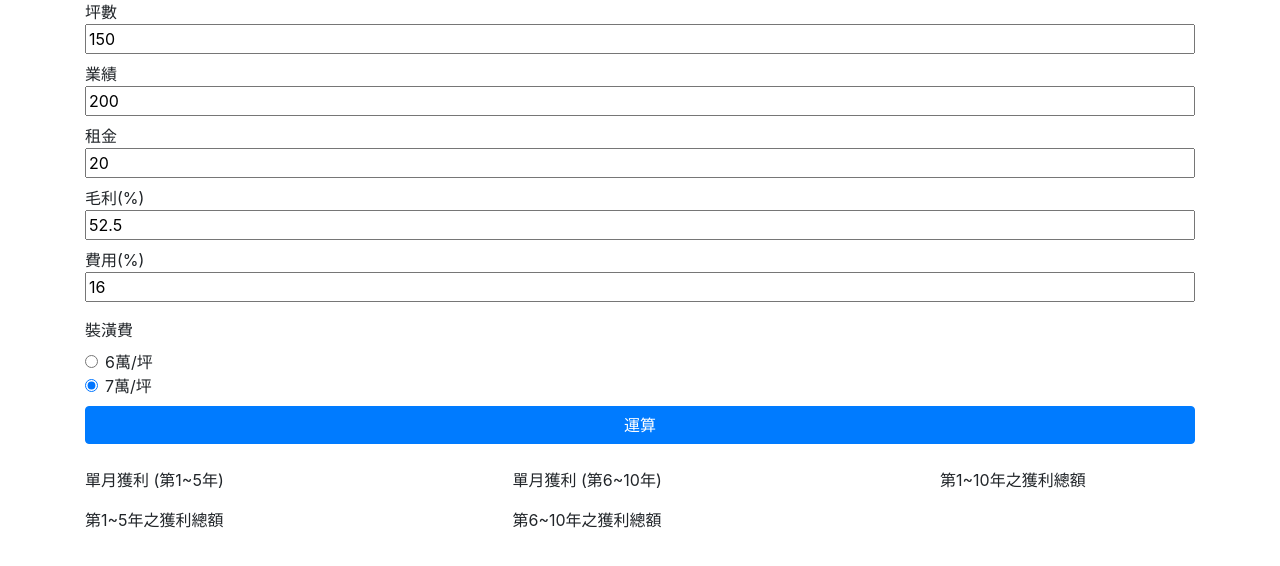
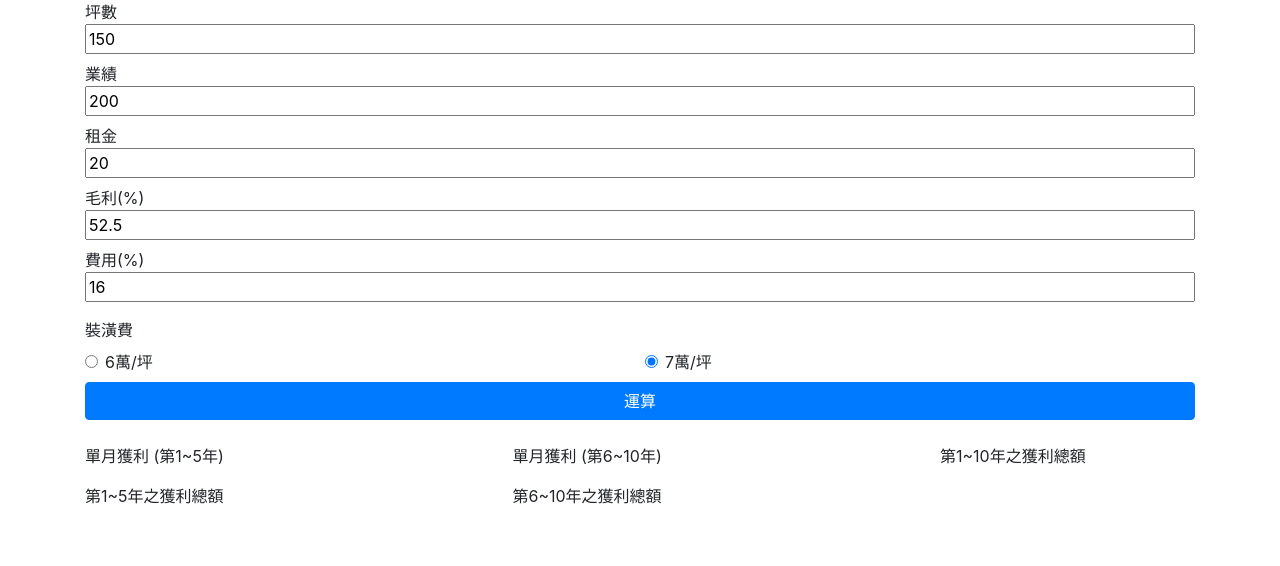
Before and after one commit to Net12345678/net_rent, a plain HTML site: page index.html in a window 1280 px wide. Drawn offline with nearby package versions, Linux system fonts and the light colour scheme.

Commit message:
調整radio位置

```diff
--- a/index.html
+++ b/index.html
@@ -30,19 +30,25 @@
                 <label class="mb-0" for="e">費用(%)</label>
                 <input id="e" class="w-100" type="text" value="16">
             </div>
-            <div class="col-6 my-2">
+            <div class="col-12 my-2">
                 <label>裝潢費</label>
+                <div class="form-row">
+                    <div class="col-6">
                         <div class="form-check">
                             <input class="form-check-input" type="radio" name="exampleRadios" id="exampleRadios1" value="6">
                             <label class="form-check-label" for="exampleRadios1">
                                 6萬/坪
                             </label>
                         </div>
+                    </div>
+                    <div class="col-6">
                         <div class="form-check">
                             <input class="form-check-input" type="radio" name="exampleRadios" id="exampleRadios2" value="7" checked>
                             <label class="form-check-label" for="exampleRadios2">
                                 7萬/坪
                             </label>
+                        </div>
+                    </div>
                 </div>
             </div>
             <div class="col-12 mb-4">
```
Lines whose indentation alone changed are shown as unchanged.
